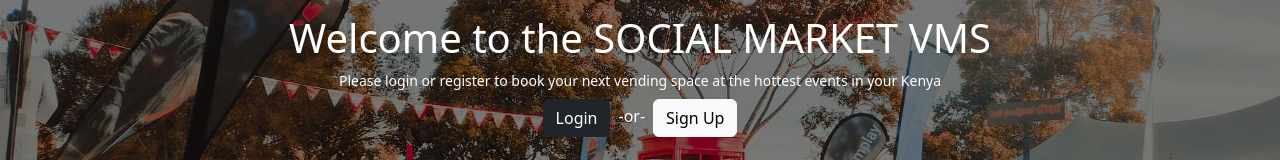
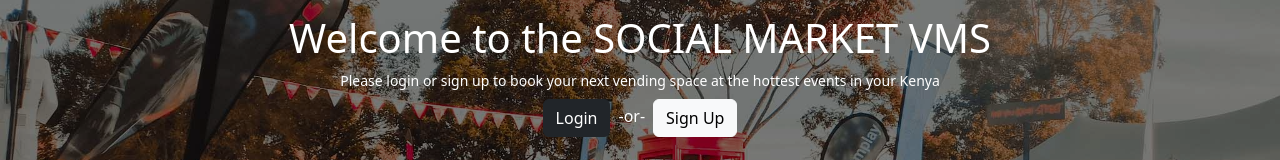
Before and after one commit to MICHAELMUNAVU83/social-market-vms-frontend, a React (Create React App) app: page / in a window 1280 px wide. Shown: the part 321-481 px from the top of the page. Built offline with nearby package versions, Linux system fonts and the light colour scheme.

Commit message:
changed sign up

```diff
--- a/src/components/SplashScreen.js
+++ b/src/components/SplashScreen.js
@@ -7,7 +7,7 @@ function SplashScreen() {
       <div className="splash-screen-content">
         <h1 className="text-center">Welcome to the SOCIAL MARKET VMS</h1>
         <small className="splash-screen-text">
-          Please login or register to book your next vending space at the
+          Please login or sign up to book your next vending space at the
           hottest events in your Kenya{" "}
         </small>
         <div className="my-2">
```
